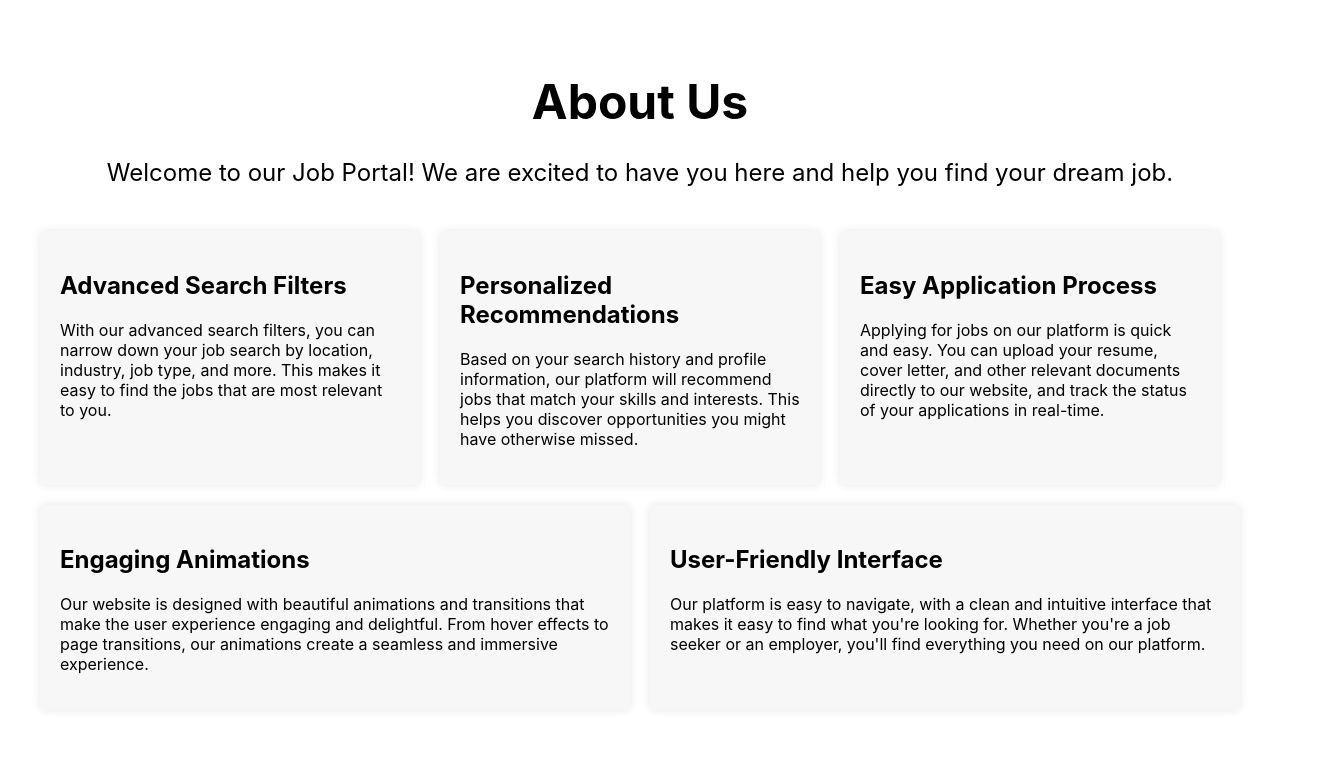
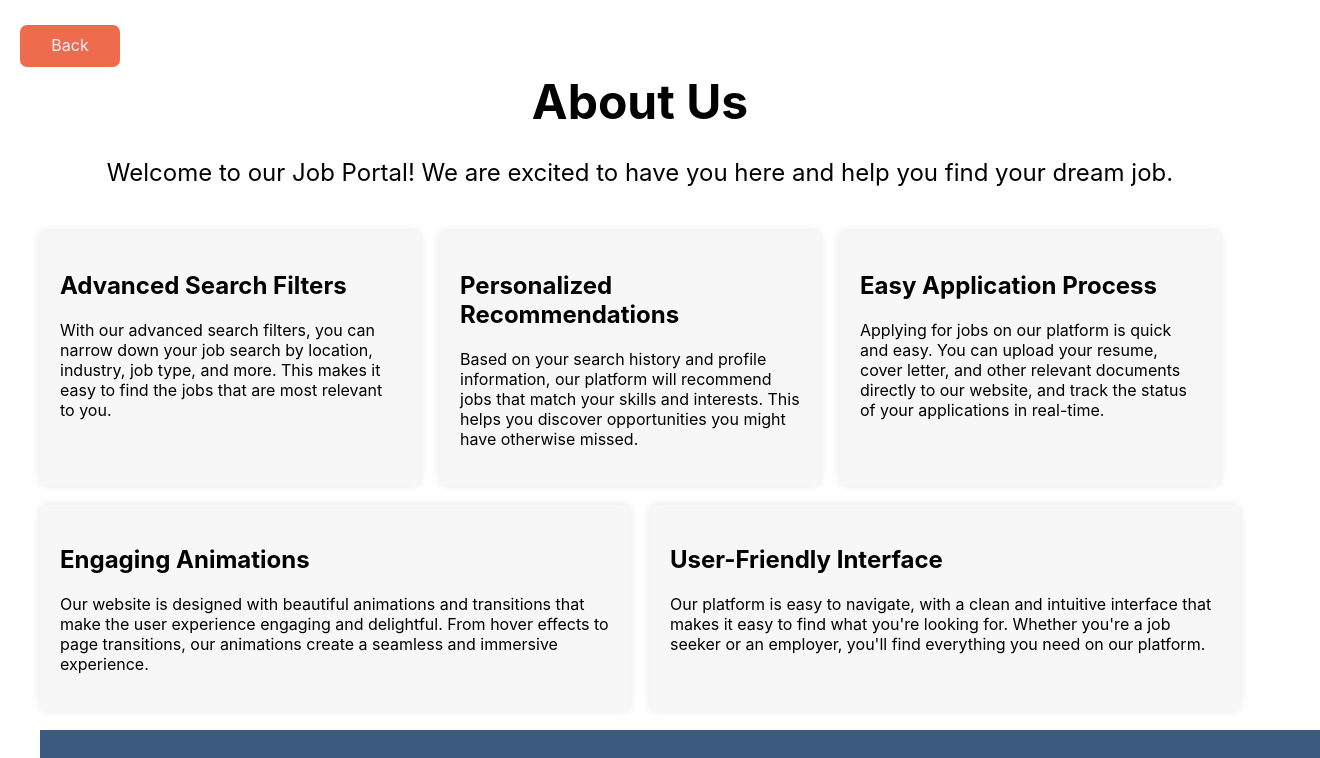
Before and after one commit to codedevhulk/jobportal_testing, a React (Create React App) app: page /aboutus in a window 1280 px wide. Shown: the top 758 px of the page, 1320 px wide, since content can reach past the window. Built offline with nearby package versions, Linux system fonts and the light colour scheme.

Commit message:
ui update

```diff
--- a/src/components/signup/RecruiterSignUp.tsx
+++ b/src/components/signup/RecruiterSignUp.tsx
@@ -53,12 +53,6 @@ const SignUpButton = styled.button`
   }
 `;
 
-const SignInInput = styled.input`
-  padding: 10px;
-  border: 1px solid #cccccc;
-  border-radius: 5px;
-  width: 80%;
-`;
 const Title = styled.label`
   font-family: sans-serif;
   letter-spacing: 1px;
@@ -115,13 +109,7 @@ const RecruiterSignIn: React.FC<any> = () => {
       <SignUpFormContainer>
         <SignUpForm onSubmit={handleSignUp}>
           <Title>Recruiter Signup</Title>
-          {/* <SignInInput
-          type="email"
-          placeholder="Email"
-          value={email}
-          onChange={(event) => setEmail(event.target.value)}
-          required
-        /> */}
+
           <TextField
             type="text"
             id="outlined-basic"
@@ -204,13 +192,7 @@ const RecruiterSignIn: React.FC<any> = () => {
             value={recruiterSignUpDetails?.address}
             onChange={getSigUpDetails}
           />
-          {/* <SignInInput
-          type="password"
-          placeholder="Password"
-          value={password}
-          onChange={(event) => setPassword(event.target.value)}
-          required
-        /> */}
+
           <SignUpButton type="submit">Sign Up</SignUpButton>
           <span
             style={{ color: "#98c1d9", cursor: "pointer" }}
--- a/src/index.tsx
+++ b/src/index.tsx
@@ -13,6 +13,8 @@ import JobSeekerSignUp from "./components/signup/JobSeekerSignUp";
 import App from "./App";
 import JobDetailsCard from "./components/JobDetailsCard";
 import AboutUs from "./pages/AboutUs";
+import RecruiterDashboardPage from "./pages/RecruiterDashboardPage";
+import JobSeekerDashboardPage from "./pages/JobSeekerDashboardPage";
 
 const appRouter: any = createBrowserRouter([
   {
@@ -23,6 +25,8 @@ const appRouter: any = createBrowserRouter([
       { path: "/", element: <HomePage /> },
       { path: "/jobdetails/:id", element: <JobDetailsCard /> },
       { path: "/aboutus", element: <AboutUs /> },
+      { path: "/recruiter", element: <RecruiterDashboardPage /> },
+      { path: "/jobseeker", element: <JobSeekerDashboardPage /> },
     ],
   },
   {
--- a/src/pages/AboutUs.tsx
+++ b/src/pages/AboutUs.tsx
@@ -1,5 +1,7 @@
 import React from "react";
 import styled, { keyframes } from "styled-components";
+import Footer from "../ui/Footer";
+import { useNavigate } from "react-router-dom";
 
 const fadeIn = keyframes`
   0% {
@@ -59,36 +61,62 @@ const Feature = styled.li`
 `;
 
 const AboutUs: React.FC = () => {
+  const navigate = useNavigate();
   return (
+    <>
+      <div>
+        <span
+          style={{
+            position: "fixed",
+            top: "25px",
+            left: "20px",
+            textDecoration: "none",
+            color: "#eef",
+            cursor: "pointer",
+            background: "#ee6c4d",
+            width: "100px",
+            height: "32px",
+            textAlign: "center",
+            borderRadius: "7px",
+            paddingTop: "10px",
+            boxShadow:
+              "rgba(50, 50, 93, 0.25) 0px 50px 100px -20px, rgba(0, 0, 0, 0.3) 0px 30px 60px -30px",
+          }}
+          onClick={() => navigate(-1)}
+        >
+          Back
+        </span>
+      </div>
       <Container>
         <Title>About Us</Title>
         <Description>
-        Welcome to our Job Portal! We are excited to have you here and help you
-        find your dream job.
+          Welcome to our Job Portal! We are excited to have you here and help
+          you find your dream job.
         </Description>
         <Features>
           <Feature>
             <h2>Advanced Search Filters</h2>
             <p>
               With our advanced search filters, you can narrow down your job
-            search by location, industry, job type, and more. This makes it easy
-            to find the jobs that are most relevant to you.
+              search by location, industry, job type, and more. This makes it
+              easy to find the jobs that are most relevant to you.
             </p>
           </Feature>
           <Feature>
             <h2>Personalized Recommendations</h2>
             <p>
               Based on your search history and profile information, our platform
-            will recommend jobs that match your skills and interests. This helps
-            you discover opportunities you might have otherwise missed.
+              will recommend jobs that match your skills and interests. This
+              helps you discover opportunities you might have otherwise missed.
             </p>
           </Feature>
           <Feature>
             <h2>Easy Application Process</h2>
             <p>
-            Applying for jobs on our platform is quick and easy. You can upload
-            your resume, cover letter, and other relevant documents directly to
-            our website, and track the status of your applications in real-time.
+              Applying for jobs on our platform is quick and easy. You can
+              upload your resume, cover letter, and other relevant documents
+              directly to our website, and track the status of your applications
+              in real-time.
             </p>
           </Feature>
           <Feature>
@@ -110,7 +138,9 @@ const AboutUs: React.FC = () => {
             </p>
           </Feature>
         </Features>
+        <Footer />
       </Container>
+    </>
   );
 };
 
--- a/src/pages/JobSeekerDashboardPage.tsx
+++ b/src/pages/JobSeekerDashboardPage.tsx
@@ -5,4 +5,10 @@
 // RecommendedJobsList
 //JobSearchBar
 //
-export {};
+import React from "react";
+
+const JobSeekerDashboardPage = () => {
+  return <div>JobSeekerDashboardPage</div>;
+};
+
+export default JobSeekerDashboardPage;
--- a/src/pages/EmployerDashboardPage.tsx
+++ b/src/pages/RecruiterDashboardPage.tsx
@@ -4,10 +4,9 @@
 // ShortlistedCandidatesList
 // RejectedCandidatesList
 
-import React from "react";
 import Header from "../ui/Header";
 
-const EmployerDashboardPage = () => {
+const RecruiterDashboardPage = () => {
   return (
     <div>
       <Header page="employer" />
@@ -15,4 +14,4 @@ const EmployerDashboardPage = () => {
   );
 };
 
-export default EmployerDashboardPage;
+export default RecruiterDashboardPage;
--- a/src/ui/Header.tsx
+++ b/src/ui/Header.tsx
@@ -90,7 +90,10 @@ const Header: React.FC<HeaderProps> = ({ page }) => {
 
       <Navigation>
         <NavigationLink active={page === "landing"}>
-          <Link to="/aboutus" style={{ color: "inherit" }}>
+          <Link
+            to="/aboutus"
+            style={{ color: "inherit", textDecoration: "none" }}
+          >
             About Us
           </Link>
         </NavigationLink>
@@ -115,7 +118,7 @@ const Header: React.FC<HeaderProps> = ({ page }) => {
           <>
             <NavigationLink>Applicants</NavigationLink>
             <NavigationLink>Post New Job</NavigationLink>
-            <NavigationLink>Employer Dashboard</NavigationLink>
+            <NavigationLink>Recruiter Profile</NavigationLink>
           </>
         ) : null}
       </Navigation>
```
Lines whose indentation alone changed are shown as unchanged.
